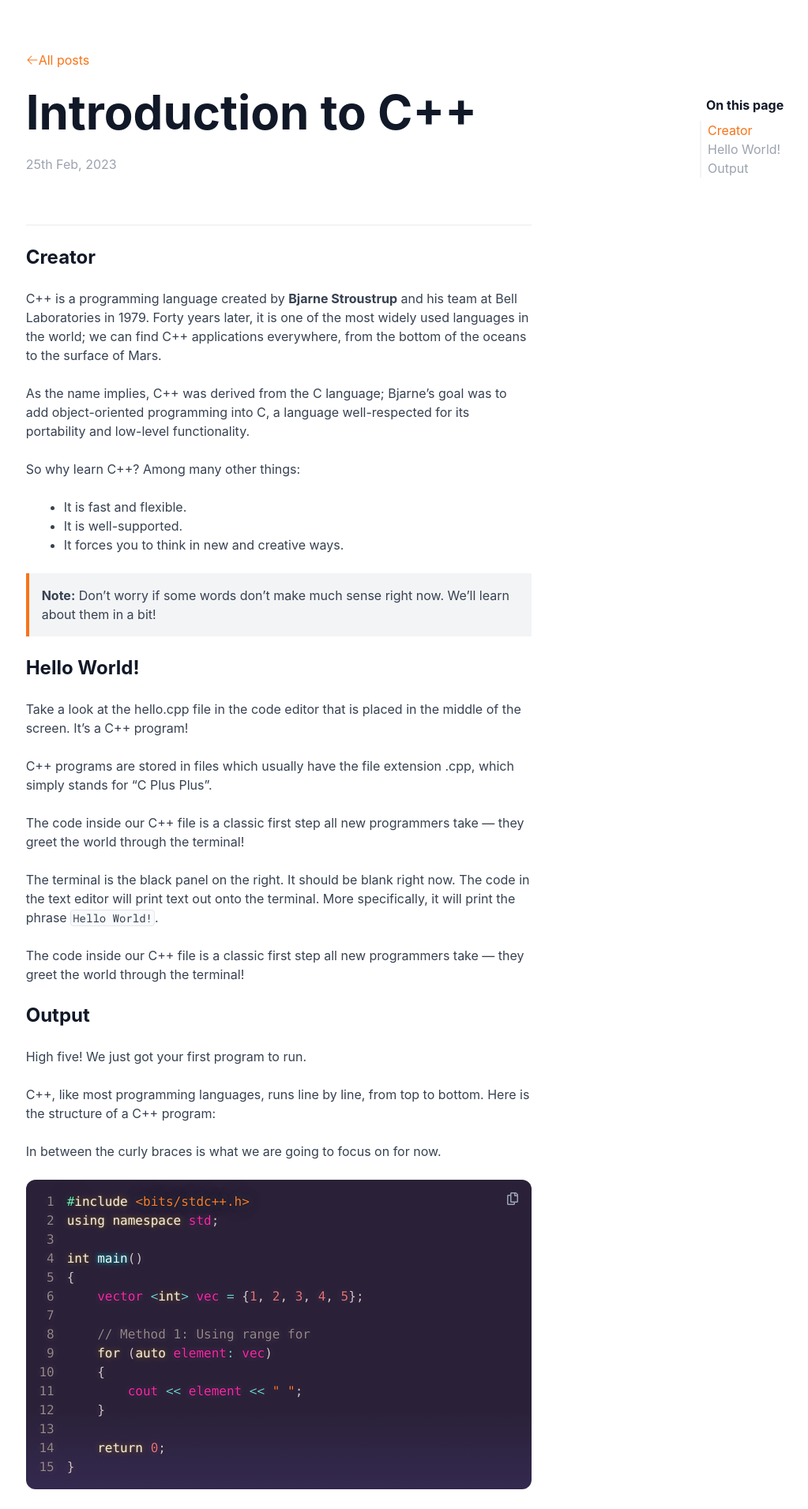
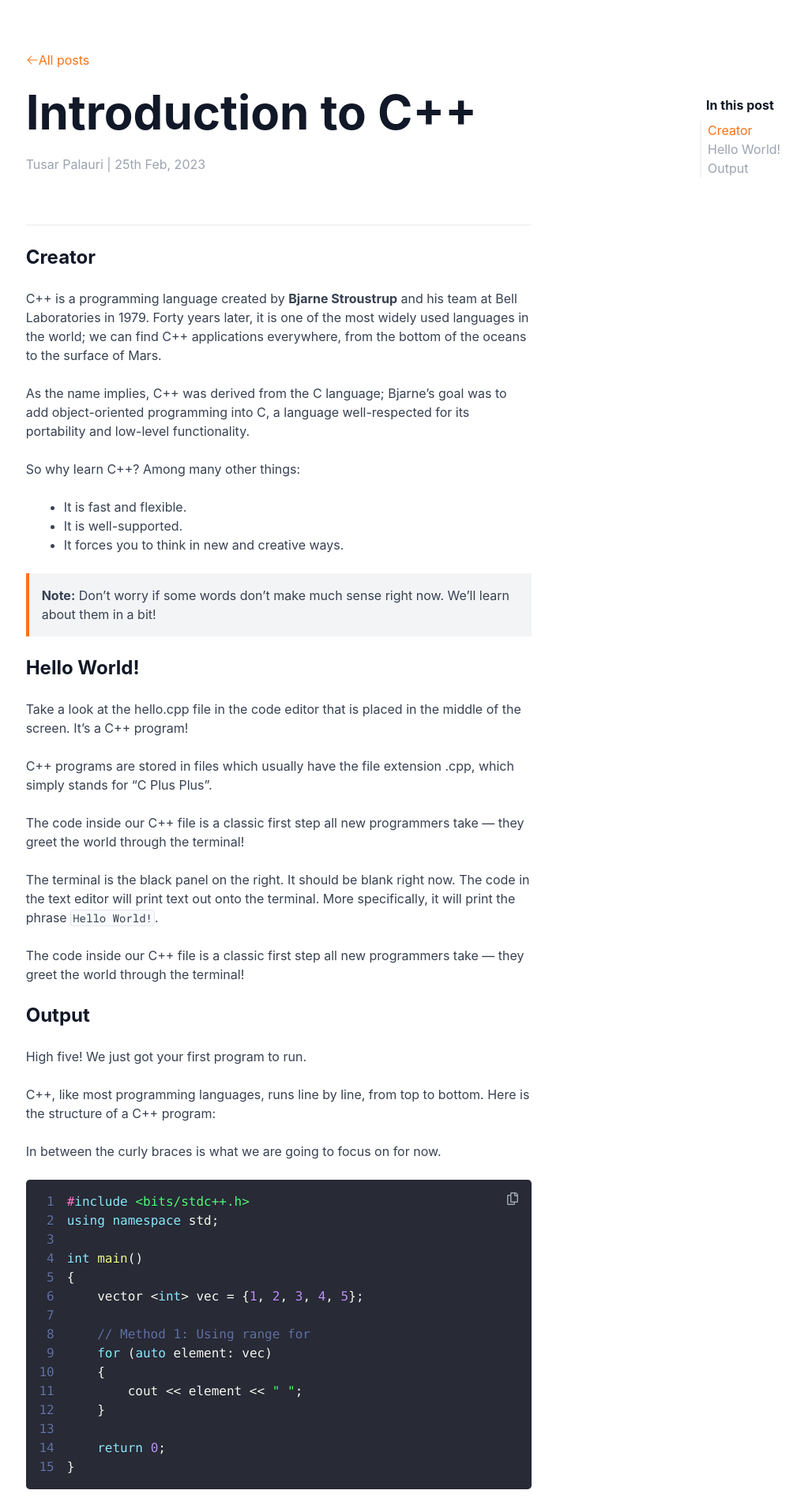
Before and after one commit to sundaray/tusar-nextjs-blog, a Next.js app: page /blog/first-blog in a window 1280 px wide. Shown: the top 1911 px of the page at 79% size, without its empty margins (74-1097 px from the left). Built offline with nearby package versions, Linux system fonts and the light colour scheme.

Commit message:
code theme dracula finalized

```diff
--- a/src/components/post/CodeBlock.js
+++ b/src/components/post/CodeBlock.js
@@ -1,12 +1,7 @@
 import React, { useState } from "react";
 import { Prism as SyntaxHighlighter } from "react-syntax-highlighter";
 import { CopyToClipboard } from "react-copy-to-clipboard";
-import { vscDarkPlus } from "react-syntax-highlighter/dist/cjs/styles/prism";
-import { oneLight } from "react-syntax-highlighter/dist/cjs/styles/prism";
-import { nightOwl } from "react-syntax-highlighter/dist/cjs/styles/prism";
-import { zTouch } from "react-syntax-highlighter/dist/cjs/styles/prism";
-import { coldDarkDark } from "react-syntax-highlighter/dist/cjs/styles/prism";
-import { synthwave84 } from "react-syntax-highlighter/dist/cjs/styles/prism";
+import { dracula } from "react-syntax-highlighter/dist/cjs/styles/prism";
 import { FaRegCopy } from "react-icons/fa";
 
 const CodeBlock = ({ children, highlight = [], title, language }) => {
@@ -42,7 +37,7 @@ const CodeBlock = ({ children, highlight = [], title, language }) => {
             : ""
         }`}
         language={language}
-        style={synthwave84}
+        style={dracula}
         showLineNumbers
         wrapLines
         lineProps={(lineNumber) => {
--- a/src/components/post/Heading1.js
+++ b/src/components/post/Heading1.js
@@ -12,7 +12,7 @@ const Heading1 = ({ children, date }) => {
       <h1 className="text-4xl md:text-6xl text-gray-900 font-bold mb-12">
         {children}{" "}
       </h1>
-      <p className="text-gray-400">{date}</p>
+      <p className="text-gray-400">Tusar Palauri | {date}</p>
     </div>
   );
 };
--- a/src/components/post/TableOfContents.js
+++ b/src/components/post/TableOfContents.js
@@ -49,7 +49,7 @@ const TableOfContents = () => {
 
   return (
     <nav className="fixed hidden lg:block">
-      <h1 className="font-bold mb-2 pl-2 text-gray-900">On this page</h1>
+      <h1 className="font-bold mb-2 pl-2 text-gray-900">In this post</h1>
       <ul className="border-l-2 border-gray-100 pl-2">
         {headings.map((heading) => (
           <li key={heading.id} style={{ marginLeft: `${heading.level - 2}em` }}>
```
